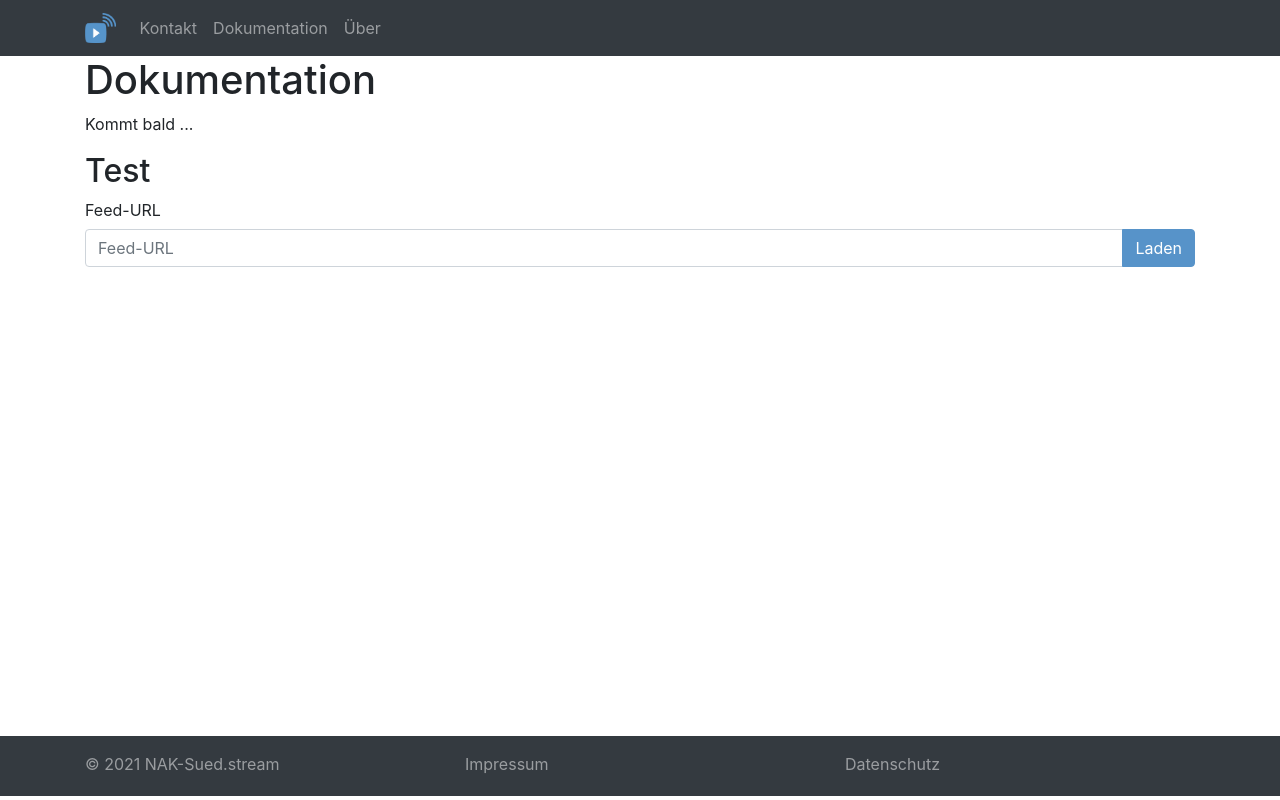
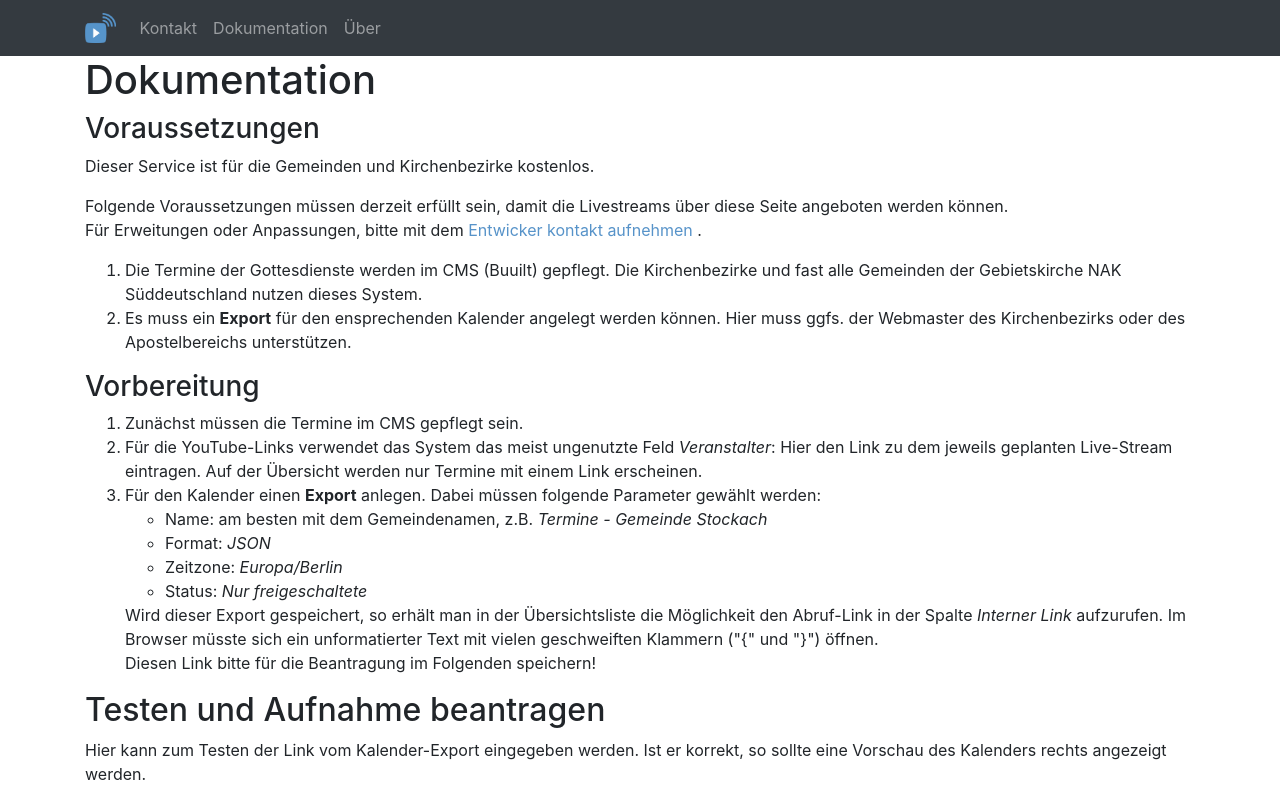
Before and after one commit to stritti/nak-sued.stream, a Vue app: page /documentation in a window 1280 px wide. Shown: the top 800 px of the page. Built offline with nearby package versions, Linux system fonts and the light colour scheme; no server answers; what vue-youtube-embed would draw is missing.

Commit message:
Add documentation with request

```diff
--- a/src/router/index.js
+++ b/src/router/index.js
@@ -11,27 +11,33 @@ const routes = [
     component: Home
   },
   {
-    path: '/anfrage',
-    component: () => import(/* webpackChunkName: "request" */ '../views/Request.vue')
-  },
-  {
     path: '/documentation',
+    name: 'Documentation',
     component: () => import(/* webpackChunkName: "doc" */ '../views/Documentation.vue')
   },
   {
+    path: '/requested',
+    name: 'Requested',
+    component: () => import(/* webpackChunkName: "doc" */ '../views/Requested.vue')
+  },
+  {
     path: '/kontakt',
+    name: 'Contact',
     component: () => import(/* webpackChunkName: "contact" */ '../views/Contact.vue')
   },
   {
     path: '/impessum',
+    name: 'Imprint',
     component: () => import(/* webpackChunkName: "imprint" */ '../views/Imprint.vue')
   },
   {
     path: '/datenschutz',
+    name: 'Privacy',
     component: () => import(/* webpackChunkName: "imprint" */ '../views/Privacy.vue')
   },
   {
     path: '/about',
+    name: 'About',
     component: () => import(/* webpackChunkName: "imprint" */ '../views/About.vue')
   },
   {
--- a/src/services/congregation.service.js
+++ b/src/services/congregation.service.js
@@ -25,6 +25,29 @@ const congregationService = {
     })
 
     return resultList[0]
+  },
+  async request (data) {
+    const response = await airtableBase.post(`${BASE}`, {
+      records: [
+        {
+          fields: {
+            ...data,
+            pin: Number(data.pin),
+            Status: 'Requested',
+            Field: 'organizer'
+
+          }
+        }
+      ]
+    })
+    if (response.status === 200) {
+      return {
+        ...response.data.records[0].fields,
+        id: response.data.records[0].id
+      }
+    } else {
+      return null
+    }
   }
 }
 
--- a/src/views/Documentation.vue
+++ b/src/views/Documentation.vue
@@ -1,29 +1,244 @@
+import buuiltCalendar from '@/services/buuiltCalendar.service';
 <template>
   <div class="documentation">
     <h1>Dokumentation</h1>
-    <p>Kommt bald ...</p>
-    <h2>Test</h2>
-
+    <section>
+      <h3>Voraussetzungen</h3>
+      <p>
+        Dieser Service ist für die Gemeinden und Kirchenbezirke kostenlos.
+      </p>
+      <p>
+        Folgende Voraussetzungen müssen derzeit erfüllt sein, damit die
+        Livestreams über diese Seite angeboten werden können.<br>
+        Für Erweitungen oder Anpassungen, bitte mit dem
+        <router-link to="/kontakt">
+          Entwicker kontakt aufnehmen
+        </router-link>.
+      </p>
+      <ol>
+        <li>
+          Die Termine der Gottesdienste werden im CMS (Buuilt) gepflegt.
+          Die Kirchenbezirke und fast alle Gemeinden der Gebietskirche NAK Süddeutschland nutzen dieses System.
+        </li>
+        <li>
+          Es muss ein <strong>Export</strong> für den ensprechenden Kalender angelegt werden können.
+          Hier muss ggfs. der Webmaster des Kirchenbezirks oder des Apostelbereichs unterstützen.
+        </li>
+      </ol>
+    </section>
+    <section>
+      <h3>Vorbereitung</h3>
+      <ol>
+        <li>Zunächst müssen die Termine im CMS gepflegt sein.</li>
+        <li>
+          Für die YouTube-Links verwendet das System das meist ungenutzte Feld <em>Veranstalter</em>:
+          Hier den Link zu dem jeweils geplanten Live-Stream eintragen. Auf der Übersicht werden
+          nur Termine mit einem Link erscheinen.
+        </li>
+        <li>
+          Für den Kalender einen <strong>Export</strong> anlegen. Dabei müssen folgende Parameter gewählt werden:
+          <ul>
+            <li>Name: am besten mit dem Gemeindenamen, z.B. <em>Termine - Gemeinde Stockach</em></li>
+            <li>Format: <em>JSON</em></li>
+            <li>Zeitzone: <em>Europa/Berlin</em></li>
+            <li>Status: <em>Nur freigeschaltete</em></li>
+          </ul>
+          Wird dieser Export gespeichert, so erhält man in der Übersichtsliste die Möglichkeit
+          den Abruf-Link in der Spalte <em>Interner Link</em> aufzurufen. Im Browser müsste sich
+          ein unformatierter Text mit vielen geschweiften Klammern ("{" und "}") öffnen.<br>
+          Diesen Link bitte für die Beantragung im Folgenden speichern!
+        </li>
+      </ol>
+    </section>
+    <section>
+      <h2>Testen und Aufnahme beantragen</h2>
+      <p>
+        Hier kann zum Testen der Link vom Kalender-Export eingegeben werden.
+        Ist er korrekt, so sollte eine Vorschau des Kalenders rechts angezeigt werden.
+      </p>
+      <p>
+        Danach sind noch ein paar Angeben notwendig.
+      </p>
+      <b-form @submit.prevent="testFeed">
         <b-form-group
           label="Feed-URL"
         >
           <b-input-group>
-        <b-form-input placeholder="Feed-URL" />
+            <b-form-input
+              v-model="requestData.Feed"
+              placeholder="Feed-URL"
+              type="url"
+              required
+            />
             <b-input-group-append>
-          <b-button variant="primary">
-            Laden
+              <b-button
+                variant="primary"
+                type="submit"
+              >
+                Testen
               </b-button>
             </b-input-group-append>
           </b-input-group>
         </b-form-group>
+      </b-form>
+      <b-row>
+        <b-col>
+          <div v-if="testingFeed">
+            <h4>Antrag</h4>
+            <b-form @submit.prevent="submitRequest">
+              <b-form-group
+                label="Feed-URL"
+              >
+                <b-form-input
+                  v-model="requestData.Feed"
+                  required
+                  disabled
+                />
+              </b-form-group>
+              <b-form-group
+                label="Seiten-Titel"
+                description="z.B. 'Gemeinde Stockach'"
+              >
+                <b-form-input
+                  v-model="requestData.Name"
+                  placeholder="Gemeinde XYZ"
+                  required
+                />
+              </b-form-group>
+              <b-form-group
+                label="Zugangs-Pin"
+                description="5-stellige Pin die den Zugang schützt. Könnte identisch mit Perfon sein."
+              >
+                <b-form-input
+                  v-model="requestData.pin"
+                  placeholder="12345"
+                  type="number"
+                  max="99999"
+                  min="10000"
+                  step="1"
+                  :formatter="pinFormatter"
+                  required
+                />
+              </b-form-group>
+              <h5>Hinweis</h5>
+              <b-form-group
+                label="Hinweis"
+                description="Allgemeiner Hinweis für die Teilnehmer, der auf der Seite veröffentlicht werden soll."
+              >
+                <b-form-textarea
+                  v-model="requestData.Notes"
+                  type="text"
+                  rows="3"
+                  max-rows="6"
+                />
+              </b-form-group>
+              <hr>
+              <h5>Ansprechpartner:in</h5>
+              <p>Die Kontaktinformationen erscheinen auf der PIN-geschützten Livestream-Seite.</p>
+              <b-form-group
+                label="Vorname"
+              >
+                <b-form-input
+                  v-model="requestData.Firstname"
+                  type="text"
+                  required
+                />
+              </b-form-group>
+              <b-form-group
+                label="Nachname"
+              >
+                <b-form-input
+                  v-model="requestData.Lastname"
+                  type="text"
+                  required
+                />
+              </b-form-group>
+              <b-form-group
+                label="E-Mail"
+              >
+                <b-form-input
+                  v-model="requestData.Mail"
+                  type="email"
+                  required
+                />
+                <b-form-group
+                  label="Telefon"
+                >
+                  <b-form-input
+                    v-model="requestData.Fon"
+                    type="tel"
+                    required
+                  />
+                </b-form-group>
+              </b-form-group>
+              <b-button
+                type="submit"
+                variant="primary"
+              >
+                Beantragen
+              </b-button>
+            </b-form>
+          </div>
+          <div
+            v-else
+            class="my-5"
+          />
+        </b-col>
+        <b-col>
+          <b-card v-if="testingFeed">
+            <h2>Vorschau</h2>
+            <hr>
+            <h2>Livestreams</h2>
+            <h3
+              v-text="requestData.Name"
+            />
+            <event-list
+              :feed-url="testingFeed"
+              :url-field="testingUrlField"
+            />
+          </b-card>
+        </b-col>
+      </b-row>
+    </section>
   </div>
 </template>
 
 <script>
+import EventList from '../components/EventList.vue'
+import congregationService from '@/services/congregation.service'
+
 export default {
   name: 'Documentation',
+  components: { EventList },
   metaInfo: {
     title: 'Dokumentation'
+  },
+  data () {
+    return {
+      requestData: {
+        // Feed: 'https://www.nak-tuttlingen.de/api/tree/38/A86DCC6A-7E88-11EB-9566-BA2F0201BD0E/export'
+      },
+      testingFeed: null,
+      testingUrlField: 'organizer'
+    }
+  },
+  methods: {
+    testFeed () {
+      if (this.requestData.Feed) {
+        this.testingFeed = this.requestData.Feed
+      }
+    },
+    submitRequest () {
+      console.log(this.requestData)
+      congregationService.request(this.requestData)
+        .then((result) => {
+          console.log(result)
+          this.$router.push({ name: 'Requested' })
+        })
+    },
+    pinFormatter (e) {
+      return String(e).substring(0, 5)
+    }
   }
 }
 </script>
--- a/src/views/Request.vue
+++ /dev/null
@@ -1,15 +0,0 @@
-<template>
-  <div class="request">
-    <h1>Anfrage</h1>
-    <p>Kommt bald ...</p>
-  </div>
-</template>
-
-<script>
-export default {
-  name: 'Request',
-  metaInfo: {
-    title: 'Anfrage'
-  }
-}
-</script>
--- /dev/null
+++ b/src/views/Requested.vue
@@ -0,0 +1,16 @@
+<template>
+  <div class="request">
+    <h1>Anfrage wird bearbeitet</h1>
+    <p>Vielen Dank für Ihre Anfrage. Ich versuche diese so schnell wie möglich zu bearbeiten.</p>
+    <p>Sobald alles eingerichtet ist, erhalten Sie eine E-Mail.</p>
+  </div>
+</template>
+
+<script>
+export default {
+  name: 'Requested',
+  metaInfo: {
+    title: 'Anfrage bestätigt'
+  }
+}
+</script>
```
Lines whose indentation alone changed are shown as unchanged.
